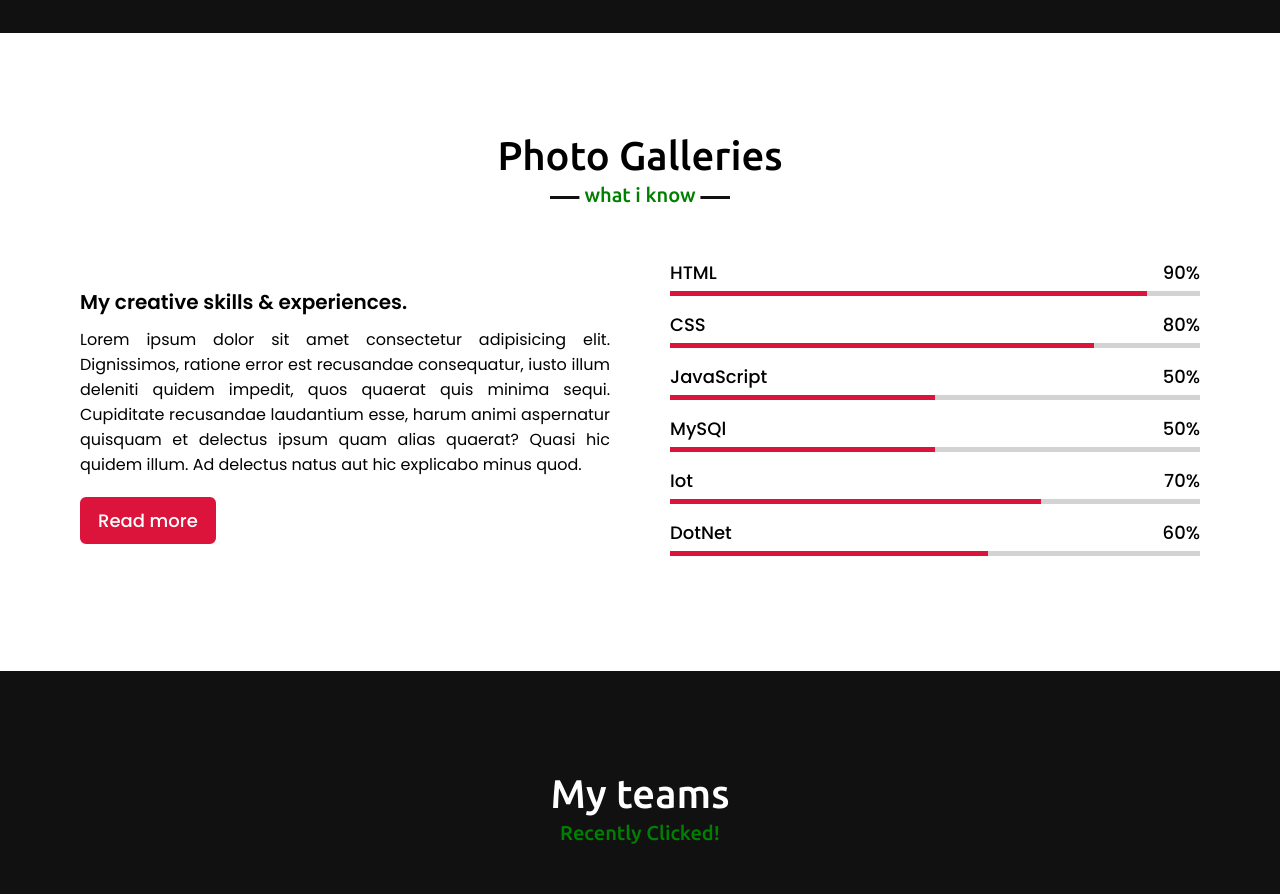
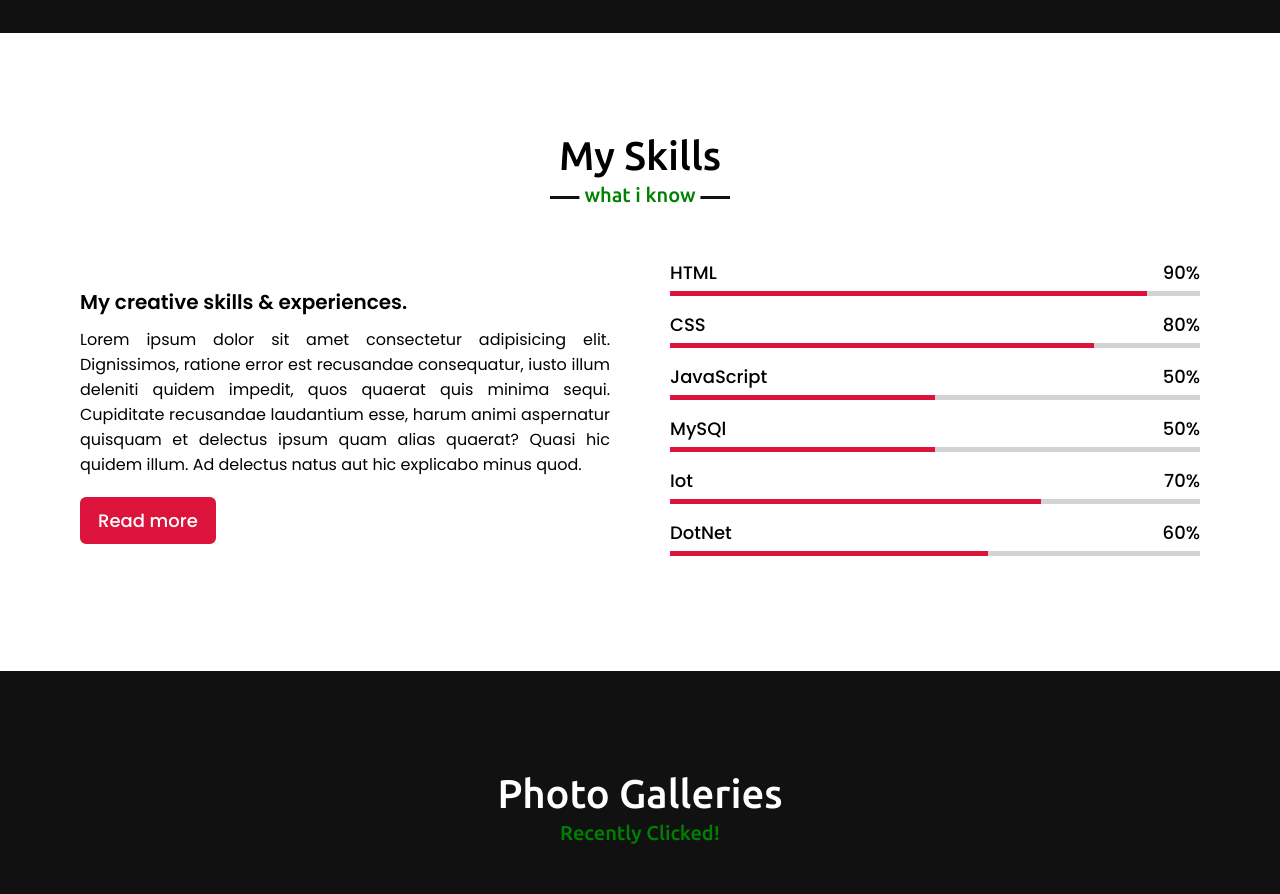
Before and after one commit to Gouthamkr/gouthamkr.github.io, a plain HTML site: page index.html in a window 1280 px wide. Shown: the part 1500-2394 px from the top of the page. Drawn offline with nearby package versions, Linux system fonts and the light colour scheme.

Commit message:
Update index.html

```diff
--- a/index.html
+++ b/index.html
@@ -66,7 +66,7 @@
     <!-- skills section start -->
     <section class="skills" id="skills">
         <div class="max-width">
-            <h2 class="title">Photo Galleries</h2>
+            <h2 class="title">My Skills</h2>
             <div class="skills-content">
                 <div class="column left">
                     <div class="text">My creative skills & experiences.</div>
@@ -124,7 +124,7 @@
     <!-- teams section start -->
     <section class="teams" id="teams">
         <div class="max-width">
-            <h2 class="title">My teams</h2>
+            <h2 class="title">Photo Galleries</h2>
             <div class="carousel owl-carousel">
                 <div class="card">
                     <div class="box">
```
